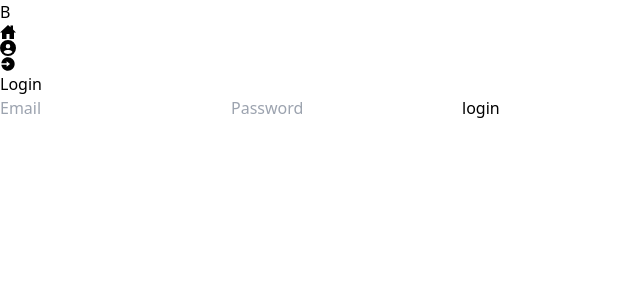
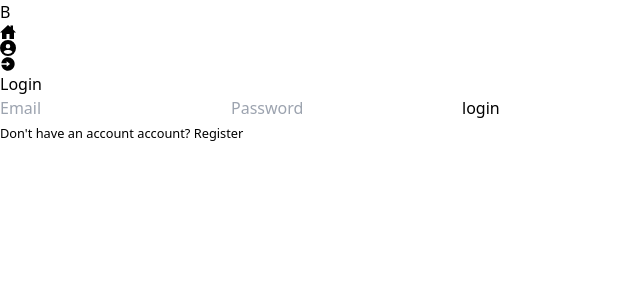
Before and after one commit to gere-dev/real-estate-booking-react-node, a React (Vite) app in the folder frontend/: page /login in a window 1280 px wide. Shown: the top 300 px of the page, without its empty margins (0-640 px from the left). Built offline with nearby package versions, Linux system fonts and the light colour scheme.

Commit message:
add an auth message to the login and register pages

```diff
--- /dev/null
+++ b/frontend/src/components/AuthMessageLink.tsx
@@ -0,0 +1,18 @@
+import { Link } from 'react-router-dom';
+
+interface Props {
+  message: string;
+  to: string;
+  linkText: string;
+}
+
+export const AuthMessageLink = ({ message, linkText, to }: Props) => {
+  return (
+    <small className='text-center'>
+      {message}{' '}
+      <Link className='font-semibold capitalize border-b-2 pt-2 border-primary underline-red-200' to={'/' + to}>
+        {linkText}
+      </Link>
+    </small>
+  );
+};
--- a/frontend/src/components/index.ts
+++ b/frontend/src/components/index.ts
@@ -1,2 +1,3 @@
 export * from './Nav';
 export * from './Form';
+export * from './AuthMessageLink';
--- a/frontend/src/pages/Auth/Login/Login.tsx
+++ b/frontend/src/pages/Auth/Login/Login.tsx
@@ -1,4 +1,4 @@
-import { AuthForm } from '@/components';
+import { AuthForm, AuthMessageLink } from '@/components';
 import { Title } from '../Title';
 import { FormType } from '@/components/Form/AuthForm/enums';
 import { FormData } from '@/components/Form/AuthForm/types';
@@ -11,6 +11,7 @@ export const Login = () => {
     <section className='flex flex-col '>
       <Title title='Login' />
       <AuthForm formType={FormType.LOGIN} buttonText={FormType.LOGIN} onSubmit={handleSubmit} />
+      <AuthMessageLink to='Register' linkText='Register' message="Don't have an account account?" />
     </section>
   );
 };
--- a/frontend/src/pages/Auth/Register/Register.tsx
+++ b/frontend/src/pages/Auth/Register/Register.tsx
@@ -1,4 +1,4 @@
-import { AuthForm } from '@/components';
+import { AuthForm, AuthMessageLink } from '@/components';
 import { Title } from '../Title';
 import { FormType } from '@/components/Form/AuthForm/enums';
 import { FormData } from '@/components/Form/AuthForm/types';
@@ -8,9 +8,10 @@ export const Register = () => {
     console.log(data);
   };
   return (
-    <section className='flex flex-col '>
+    <section className='flex flex-col'>
       <Title title={FormType.REGISTER} />
       <AuthForm formType={FormType.REGISTER} buttonText={FormType.REGISTER} onSubmit={handleSubmit} />
+      <AuthMessageLink to='login' linkText='login' message='Already have an account?' />
     </section>
   );
 };
```
